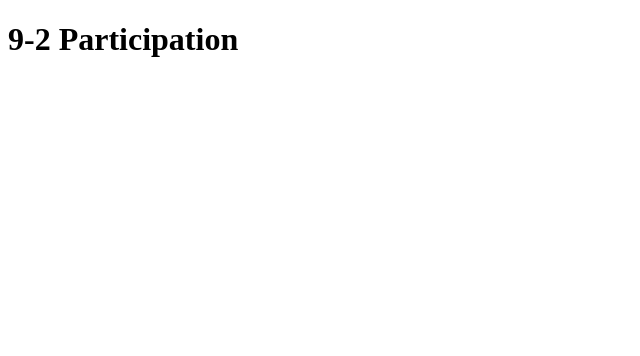
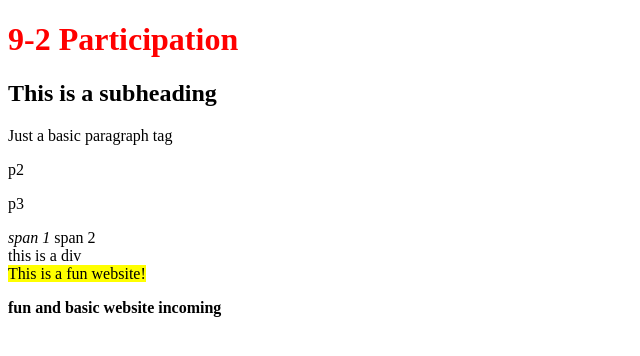
Before and after one commit to GU-Web-Dev-2025/participation-2-html-abbyhid00, a plain HTML site: page index.html in a window 1280 px wide. Shown: the whole page, without its empty margins (0-640 px from the left). Drawn offline with Linux system fonts and the light colour scheme.

Commit message:
messing around with tags

```diff
--- a/index.html
+++ b/index.html
@@ -3,9 +3,21 @@
 <head>
     <meta charset="UTF-8">
     <meta name="viewport" content="width=device-width, initial-scale=1.0">
-    <title>Document</title>
+    <title>9-2 Participation</title>
 </head>
 <body>
-    <h1>9-2 Participation</h1>
+    <h1 style = "color: red;">9-2 Participation</h1>
+    <h2>This is a subheading</h2>
+
+    <p>Just a basic paragraph tag</p>
+    <p>p2</p>
+    <p>p3</p>
+    <span><em>span 1</span></em>
+    <span>span 2 </span>
+    <div>this is a div</div>
+    <mark>This is a fun website!</mark>
+    <p><strong> fun and basic website incoming</strong></p>
+
+    <br><br>
 </body>
 </html>
```
